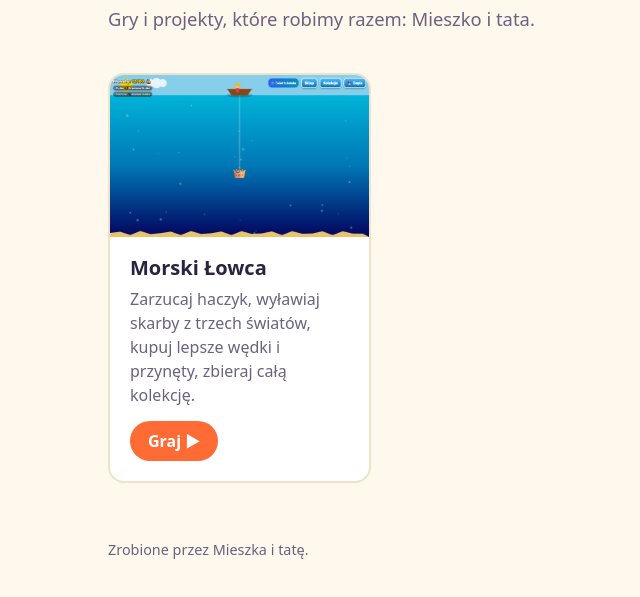
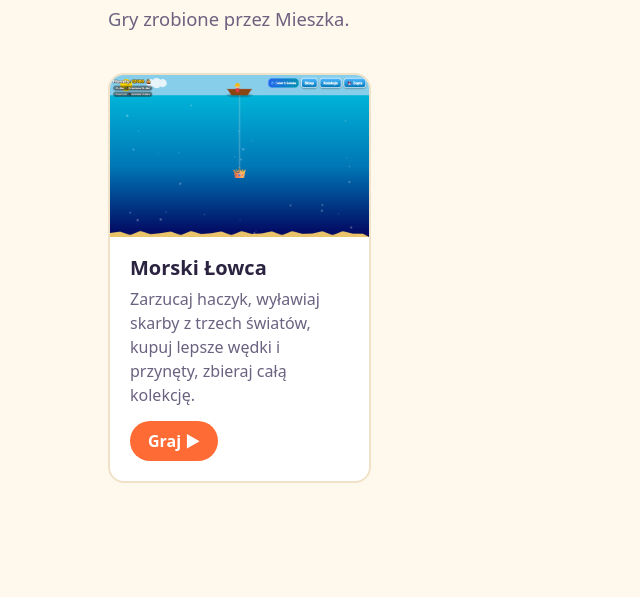
Before and after one commit to bartibo/mieszko, a plain HTML site: page index.html in a window 1280 px wide. Shown: the part 137-734 px from the top of the page, without its empty margins (118-758 px from the left). Drawn offline with Linux system fonts and the light colour scheme.

Commit message:
Opis: gry zrobione przez Mieszka
Co-Authored-By: Claude Opus 5.5 <noreply@anthropic.com>

```diff
--- a/index.html
+++ b/index.html
@@ -4,7 +4,7 @@
   <meta charset="utf-8">
   <meta name="viewport" content="width=device-width, initial-scale=1">
   <title>Gry Mieszka</title>
-  <meta name="description" content="Gry i projekty tworzone przez Mieszka i jego tatę.">
+  <meta name="description" content="Gry zrobione przez Mieszka.">
   <style>
     :root {
       --bg: #fff8ec;
@@ -63,13 +63,12 @@
       color: #fff;
       font-weight: 700;
     }
-    footer { margin-top: 56px; color: var(--muted); font-size: .9rem; }
   </style>
 </head>
 <body>
   <main>
     <h1>Gry <span>Mieszka</span></h1>
-    <p class="lead">Gry i projekty, które robimy razem: Mieszko i tata.</p>
+    <p class="lead">Gry zrobione przez Mieszka.</p>
 
     <!-- Każda gra to osobny folder z plikiem gry i zrzutem ekranu (screenshot.jpg).
          Nowa gra = skopiuj kartę poniżej i podmień link, obrazek, tytuł i opis. -->
@@ -84,7 +83,6 @@
       </a>
     </section>
 
-    <footer>Zrobione przez Mieszka i tatę.</footer>
   </main>
 </body>
 </html>
```
Also changed, not shown: 1 other file.
